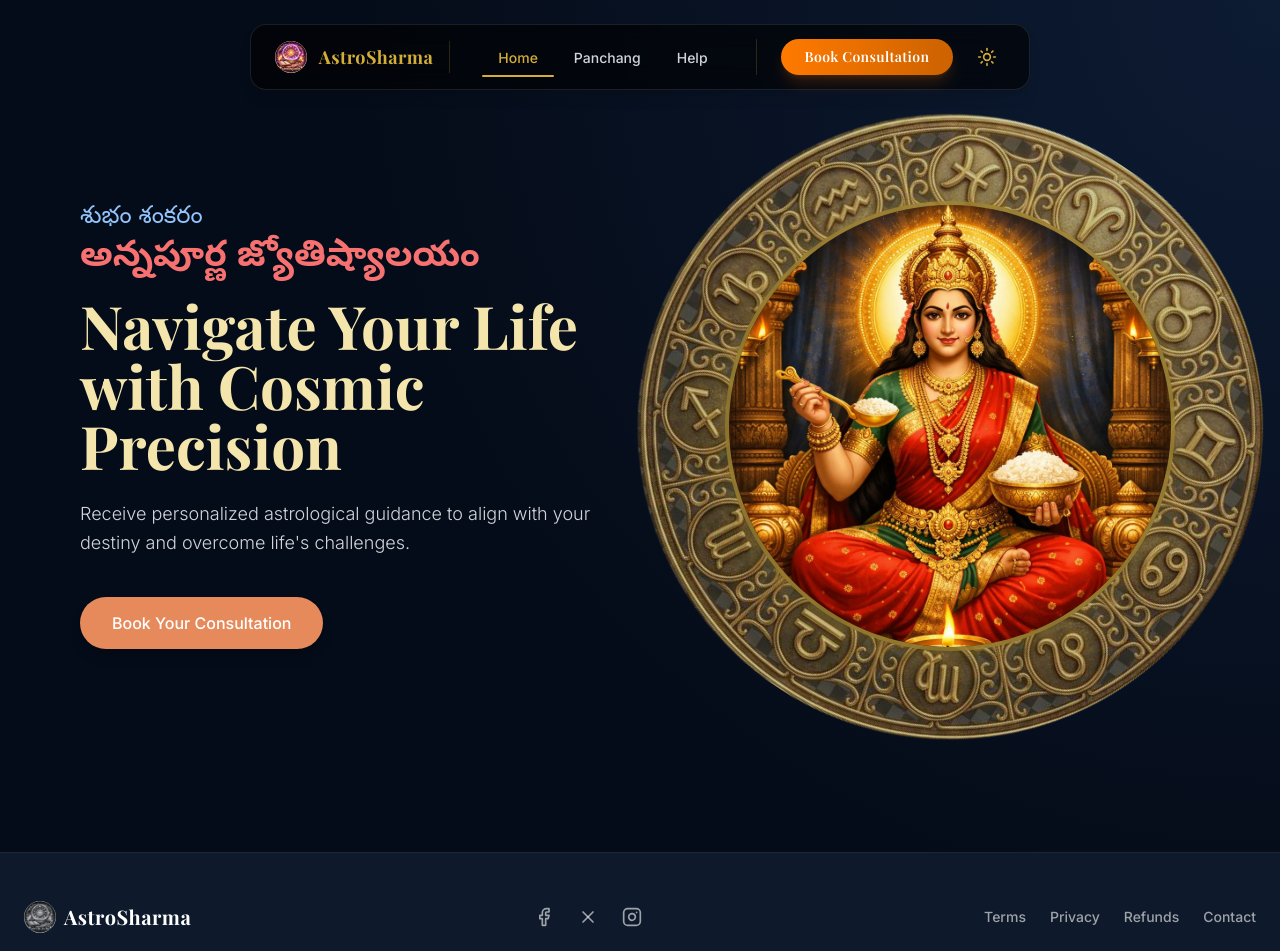
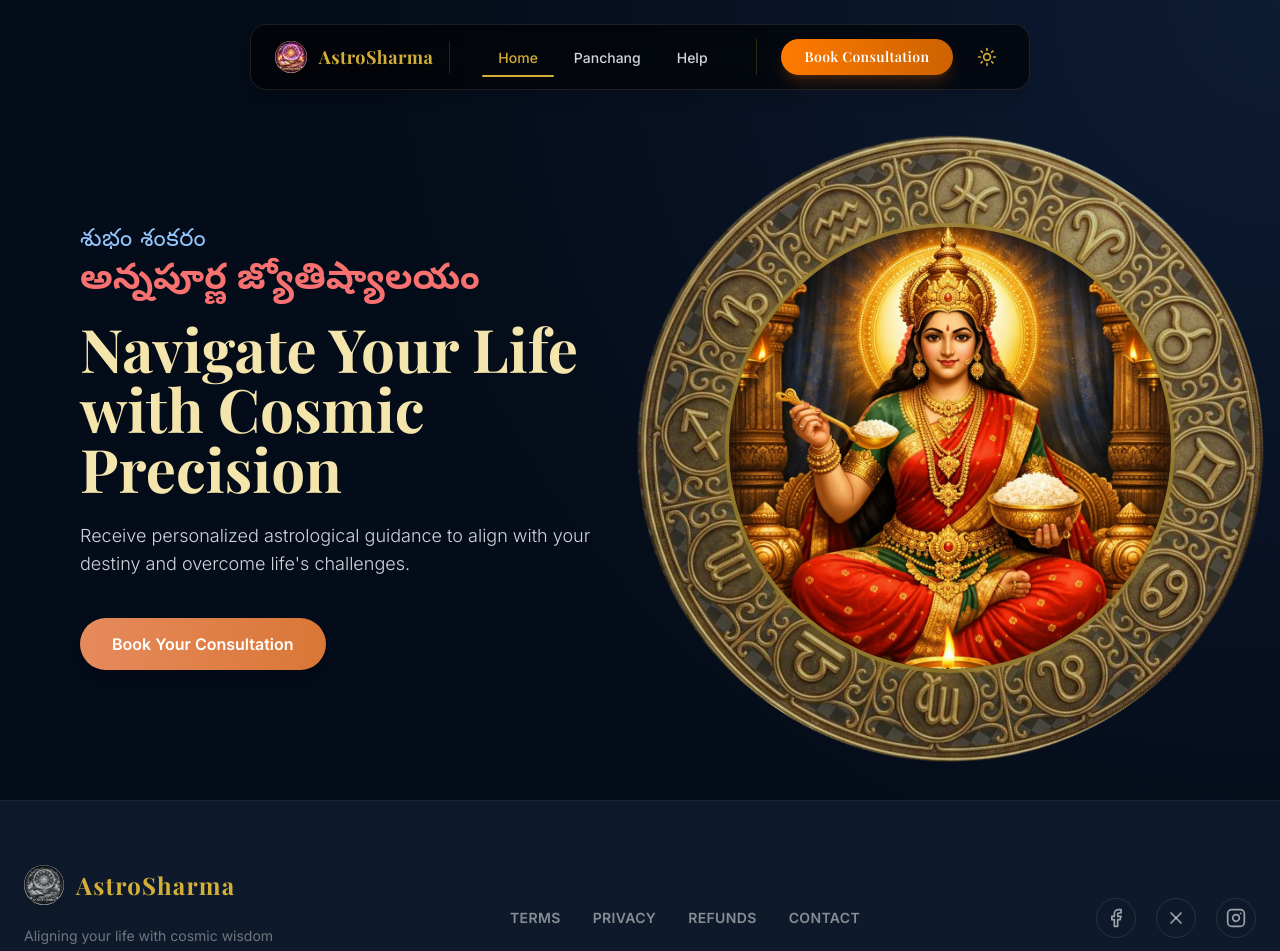
Before and after one commit to Karthikeyasharma979/astrosharma, a React (Vite) app: page / in a window 1280 px wide. Shown: the top 951 px of the page. Built offline with nearby package versions, Linux system fonts and the light colour scheme; a web font is replaced by a local one.

Commit message:
Testing Error

```diff
--- a/src/components/Hero.jsx
+++ b/src/components/Hero.jsx
@@ -1,60 +1,23 @@
 import React from 'react';
 import { motion } from 'framer-motion';
+import { Link } from 'react-router-dom';
 import deityImage from '../assets/devi.png';
 import zodiacRingImg from '../assets/zodiac_ring.png';
 
 export const Hero = () => {
     return (
-        <section className="relative min-h-screen flex items-center justify-center overflow-hidden pt-44 pb-20 bg-temple-cream dark:bg-stitch-dark text-temple-text dark:text-white font-sans selection:bg-gold selection:text-midnight transition-colors duration-500">
+        <section className="relative min-h-[100svh] flex items-center justify-center overflow-hidden pt-28 pb-12 md:pt-44 md:pb-20 bg-temple-cream dark:bg-stitch-dark text-temple-text dark:text-white font-sans selection:bg-gold selection:text-midnight transition-colors duration-500">
             {/* Main Content Grid */}
-            <div className="container mx-auto px-4 md:px-12 lg:px-20 grid grid-cols-1 lg:grid-cols-2 gap-12 items-center mb-24 relative z-10">
-                {/* Left Column: Text Content */}
-                <div className="max-w-2xl text-center lg:text-left">
-                    <motion.div
-                        initial={{ opacity: 0, y: 20 }}
-                        animate={{ opacity: 1, y: 0 }}
-                        transition={{ duration: 0.8 }}
-                        className="mb-4"
-                    >
-                        <h2 className="text-xl md:text-2xl font-medium text-blue-700 dark:text-blue-300 mb-1 font-telugu">శుభం శంకరం</h2>
-                        <h1 className="text-3xl md:text-4xl font-bold text-[#D9381E] dark:text-red-400 mb-4 font-telugu">అన్నపూర్ణ జ్యోతిష్యాలయం</h1>
-                    </motion.div>
-                    <motion.h1
-                        initial={{ opacity: 0, y: 20 }}
-                        animate={{ opacity: 1, y: 0 }}
-                        transition={{ duration: 0.8 }}
-                        className="font-serif text-5xl md:text-6xl font-bold leading-tight mb-6 text-temple-navy dark:text-[#F3E5AB]"
-                    >
-                        Navigate Your Life <br />
-                        with Cosmic Precision
-                    </motion.h1>
-                    <motion.p
-                        initial={{ opacity: 0, y: 20 }}
-                        animate={{ opacity: 1, y: 0 }}
-                        transition={{ duration: 0.8, delay: 0.2 }}
-                        className="text-gray-700 dark:text-gray-300 text-lg leading-relaxed mb-10 max-w-lg mx-auto lg:mx-0 font-light"
-                    >
-                        Receive personalized astrological guidance to align with your destiny and overcome life's challenges.
-                    </motion.p>
-                    <motion.a
-                        initial={{ opacity: 0, y: 20 }}
-                        animate={{ opacity: 1, y: 0 }}
-                        transition={{ duration: 0.8, delay: 0.4 }}
-                        href="/consultation"
-                        className="inline-block bg-[#E68A5C] text-white px-8 py-3.5 rounded-full font-medium text-base hover:brightness-110 transition-colors shadow-lg"
-                    >
-                        Book Your Consultation
-                    </motion.a>
-                </div>
+            <div className="container mx-auto px-4 md:px-12 lg:px-20 grid grid-cols-1 lg:grid-cols-2 gap-8 md:gap-12 items-center relative z-10">
 
-                {/* Right Column: Deity Image with Zodiac Ring */}
+                {/* Right Column (Moved to top on mobile): Deity Image with Zodiac Ring */}
                 <motion.div
                     initial={{ opacity: 0, scale: 0.9 }}
                     animate={{ opacity: 1, scale: 1 }}
                     transition={{ duration: 1 }}
-                    className="flex justify-center lg:justify-end relative"
+                    className="flex justify-center lg:justify-end order-1 lg:order-2"
                 >
-                    <div className="relative flex justify-center items-center w-[500px] h-[500px]">
+                    <div className="relative flex justify-center items-center w-[280px] h-[280px] sm:w-[350px] sm:h-[350px] md:w-[450px] md:h-[450px] lg:w-[500px] lg:h-[500px]">
                         {/* Rotating Zodiac Ring - "Science" Layer */}
                         <motion.div
                             animate={{ rotate: 360 }}
@@ -64,12 +27,12 @@ export const Hero = () => {
                             <img
                                 src={zodiacRingImg}
                                 alt="Zodiac Ring"
-                                className="w-[125%] h-[125%] max-w-none object-contain opacity-80"
+                                className="w-[115%] h-[115%] sm:w-[125%] sm:h-[125%] max-w-none object-contain opacity-60 md:opacity-80"
                             />
                         </motion.div>
 
                         {/* Deity Image - "Divine" Layer */}
-                        <div className="w-72 h-72 md:w-96 md:h-96 lg:w-[450px] lg:h-[450px] rounded-full overflow-hidden border-4 border-gold/50 shadow-[0_0_50px_rgba(212,175,55,0.3)] relative flex justify-center items-center deity-circle z-10 bg-black/20 backdrop-blur-sm">
+                        <div className="w-48 h-48 sm:w-64 sm:h-64 md:w-80 md:h-80 lg:w-[450px] lg:h-[450px] rounded-full overflow-hidden border-2 md:border-4 border-gold/50 shadow-[0_0_30px_rgba(212,175,55,0.2)] md:shadow-[0_0_50px_rgba(212,175,55,0.3)] relative flex justify-center items-center deity-circle z-10 bg-black/20 backdrop-blur-sm">
                             <img
                                 alt="Hindu Deity Illustration"
                                 className="w-full h-full object-cover"
@@ -78,6 +41,48 @@ export const Hero = () => {
                         </div>
                     </div>
                 </motion.div>
+
+                {/* Left Column: Text Content */}
+                <div className="max-w-2xl text-center lg:text-left order-2 lg:order-1">
+                    <motion.div
+                        initial={{ opacity: 0, y: 20 }}
+                        animate={{ opacity: 1, y: 0 }}
+                        transition={{ duration: 0.8 }}
+                        className="mb-4"
+                    >
+                        <h2 className="text-lg md:text-2xl font-medium text-blue-700 dark:text-blue-300 mb-1 font-telugu tracking-wide">శుభం శంకరం</h2>
+                        <h1 className="text-2xl md:text-4xl font-bold text-[#D9381E] dark:text-red-400 mb-4 font-telugu">అన్నపూర్ణ జ్యోతిష్యాలయం</h1>
+                    </motion.div>
+                    <motion.h1
+                        initial={{ opacity: 0, y: 20 }}
+                        animate={{ opacity: 1, y: 0 }}
+                        transition={{ duration: 0.8 }}
+                        className="font-serif text-4xl sm:text-5xl md:text-6xl font-bold leading-tight mb-4 md:mb-6 text-temple-navy dark:text-[#F3E5AB]"
+                    >
+                        Navigate Your Life <br className="hidden sm:block" />
+                        with Cosmic Precision
+                    </motion.h1>
+                    <motion.p
+                        initial={{ opacity: 0, y: 20 }}
+                        animate={{ opacity: 1, y: 0 }}
+                        transition={{ duration: 0.8, delay: 0.2 }}
+                        className="text-gray-700 dark:text-gray-300 text-base md:text-lg leading-relaxed mb-8 md:mb-10 max-w-lg mx-auto lg:mx-0 font-light"
+                    >
+                        Receive personalized astrological guidance to align with your destiny and overcome life's challenges.
+                    </motion.p>
+                    <motion.div
+                        initial={{ opacity: 0, y: 20 }}
+                        animate={{ opacity: 1, y: 0 }}
+                        transition={{ duration: 0.8, delay: 0.4 }}
+                    >
+                        <Link
+                            to="/consultation"
+                            className="inline-block bg-gradient-to-r from-[#E68A5C] to-[#D97736] text-white px-8 py-3.5 rounded-full font-bold text-base hover:brightness-110 active:scale-95 transition-all shadow-lg hover:shadow-orange-500/30"
+                        >
+                            Book Your Consultation
+                        </Link>
+                    </motion.div>
+                </div>
             </div>
         </section>
     );
--- a/src/components/Layout.jsx
+++ b/src/components/Layout.jsx
@@ -15,24 +15,37 @@ const Layout = ({ children }) => {
 
             <Navbar />
 
-            <main className="relative z-10">
+            <main className="relative z-10 w-full flex flex-col min-h-[calc(100svh-80px)]">
                 {children}
             </main>
             {/* Footer "The Void" */}
-            <footer className="relative z-10 bg-temple-navy text-white/80 border-t border-white/5 mt-0 py-12">
+            <footer className="relative z-10 bg-temple-navy text-white/80 border-t border-white/5 py-12 md:py-16">
                 <div className="container mx-auto px-6 relative z-10">
-                    <div className="flex flex-col md:flex-row items-center justify-between gap-8">
+                    <div className="flex flex-col md:flex-row items-center justify-between gap-10 md:gap-8">
 
                         {/* Brand */}
-                        <div className="flex items-center gap-2">
-                            <img src={logo} alt="Logo" className="w-8 h-8 rounded-full grayscale opacity-80 hover:grayscale-0 transition-all" />
-                            <span className="font-serif text-xl font-bold tracking-wide text-white">
-                                AstroSharma
-                            </span>
+                        <div className="flex flex-col items-center md:items-start gap-3">
+                            <div className="flex items-center gap-3">
+                                <img src={logo} alt="Logo" className="w-10 h-10 rounded-full grayscale opacity-80 hover:grayscale-0 transition-all shadow-lg" />
+                                <span className="font-serif text-2xl font-bold tracking-wider text-temple-gold">
+                                    AstroSharma
+                                </span>
+                            </div>
+                            <p className="text-sm text-white/40 max-w-[250px] text-center md:text-left mt-2 leading-relaxed">
+                                Aligning your life with cosmic wisdom and celestial precision.
+                            </p>
                         </div>
 
-                        {/* Social Icons */}
-                        <div className="flex items-center gap-6">
+                        {/* Middle: Links */}
+                        <div className="flex flex-wrap items-center justify-center gap-x-8 gap-y-4 text-sm font-semibold tracking-wide uppercase text-white/50">
+                            <Link to="/terms" className="hover:text-temple-gold transition-colors">Terms</Link>
+                            <Link to="/privacy" className="hover:text-temple-gold transition-colors">Privacy</Link>
+                            <Link to="/refunds" className="hover:text-temple-gold transition-colors">Refunds</Link>
+                            <Link to="/contact" className="hover:text-temple-gold transition-colors">Contact</Link>
+                        </div>
+
+                        {/* Right: Social Icons */}
+                        <div className="flex items-center gap-5">
                             {[
                                 { Icon: Facebook, href: "https://facebook.com/astrosharma74" },
                                 { Icon: X, href: "https://x.com/astrosharma74" },
@@ -43,19 +56,11 @@ const Layout = ({ children }) => {
                                     href={href}
                                     target="_blank"
                                     rel="noopener noreferrer"
-                                    className="text-white/60 hover:text-white transition-colors"
+                                    className="w-10 h-10 rounded-full border border-white/10 flex items-center justify-center text-white/60 hover:text-white hover:border-white/30 hover:bg-white/5 transition-all"
                                 >
                                     <Icon className="w-5 h-5" />
                                 </a>
                             ))}
-                        </div>
-
-                        {/* Links */}
-                        <div className="flex items-center gap-6 text-sm font-medium text-white/60">
-                            <Link to="/terms" className="hover:text-white transition-colors">Terms</Link>
-                            <Link to="/privacy" className="hover:text-white transition-colors">Privacy</Link>
-                            <Link to="/refunds" className="hover:text-white transition-colors">Refunds</Link>
-                            <Link to="/contact" className="hover:text-white transition-colors">Contact</Link>
                         </div>
                     </div>
                 </div>
--- a/src/pages/Consultation.jsx
+++ b/src/pages/Consultation.jsx
@@ -577,6 +577,9 @@ const Consultation = () => {
             if (data.success) {
                 console.log('✅ Server Confirmation:', data.message);
                 setStep(4);
+                if (data.emailSent === false) {
+                    alert(`Payment successful, but email sending failed: ${data.emailError || 'Please contact support if you did not receive confirmation email.'}`);
+                }
             } else {
                 alert(`Booking verification failed: ${data.message}`);
                 console.error('Verification failed details:', data);
```
Also changed, not shown: 1 other file (tests, documents, lock files or other folders).
